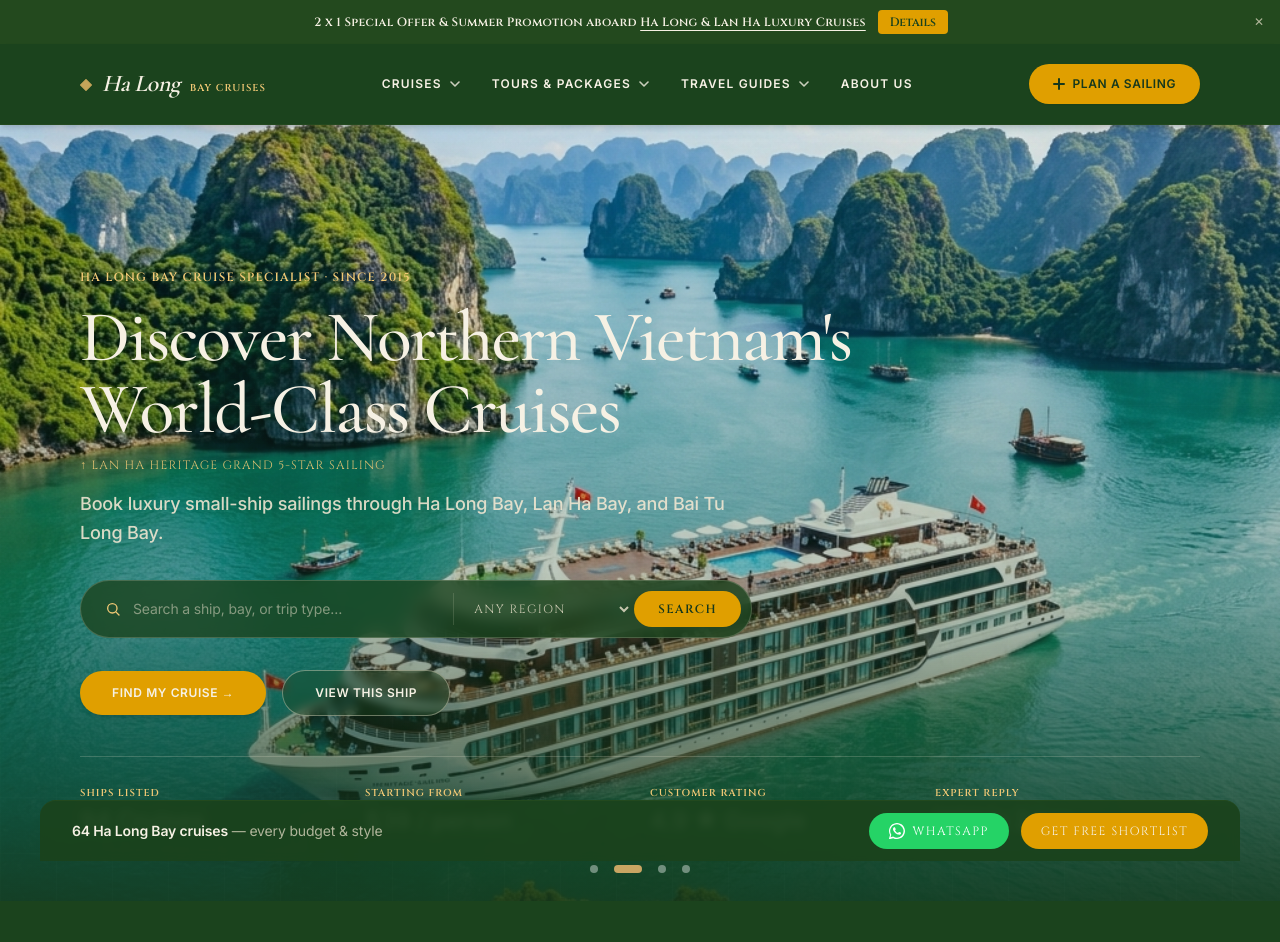
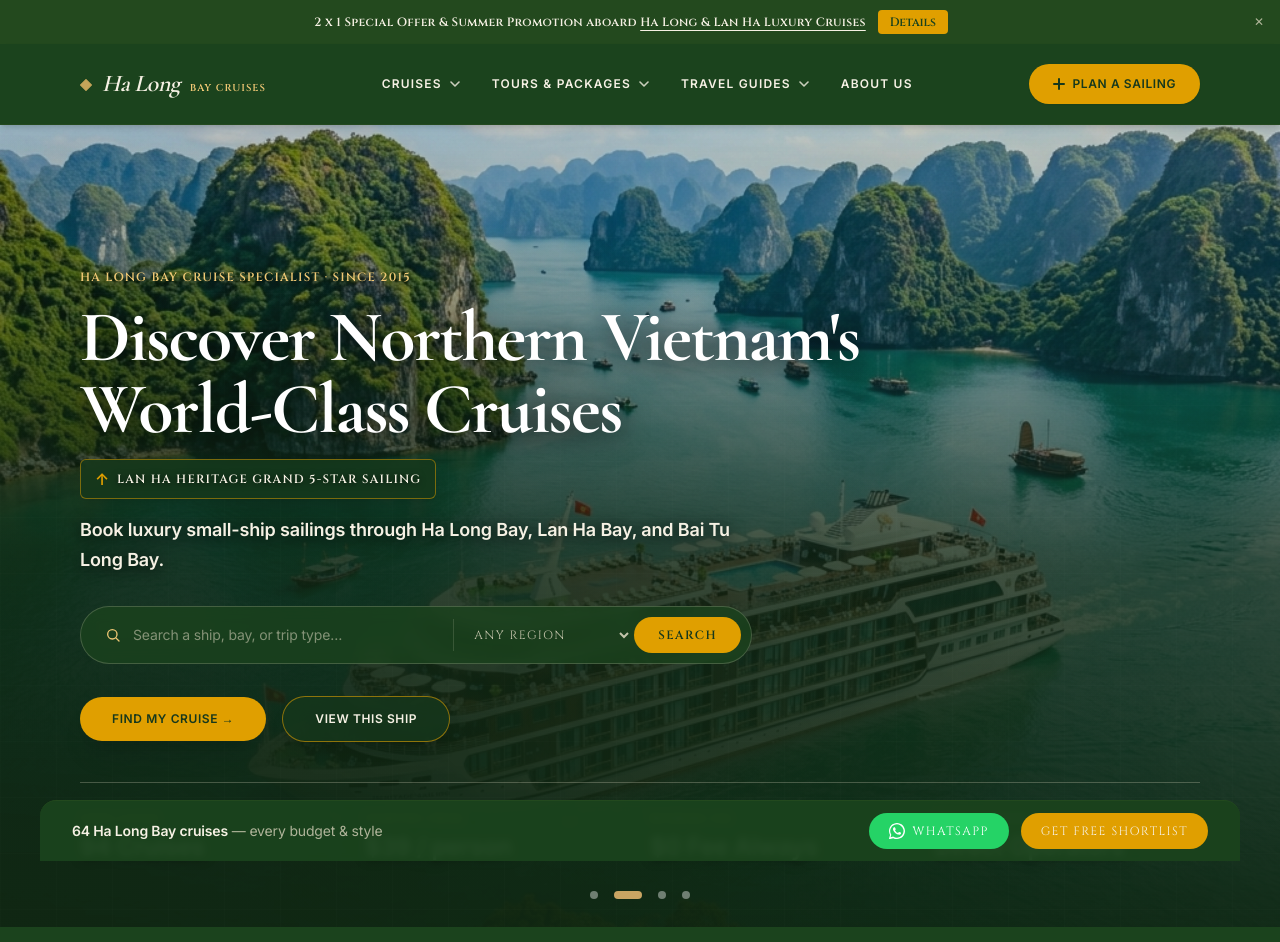
Before and after one commit to anhvu12399/halong-cruise, a Next.js app: page / in a window 1280 px wide. Shown: the top 942 px of the page. Built offline with nearby package versions, Linux system fonts and the light colour scheme.

Commit message:
style: increase text boldness, add multi-stop dark vignette gradient, text drop-shadows and dark glass badge for maximum banner text readability

```diff
--- a/src/components/HeroSlideshow.tsx
+++ b/src/components/HeroSlideshow.tsx
@@ -77,12 +77,20 @@ export default function HeroSlideshow({
         );
       })}
 
-      {/* Gradient vignette — bottom darkening only, preserves sky clarity */}
+      {/* High-contrast multi-stop vignette for maximum text readability */}
       <div
         className="absolute inset-0 pointer-events-none"
         style={{
           background:
-            'linear-gradient(to top, rgba(22,56,28,0.90) 0%, rgba(27,67,29,0.30) 40%, rgba(27,67,29,0.04) 100%)',
+            'linear-gradient(to top, rgba(16,38,18,0.96) 0%, rgba(16,38,18,0.78) 45%, rgba(16,38,18,0.38) 75%, rgba(16,38,18,0.18) 100%)',
+          zIndex: 1,
+        }}
+      />
+      <div
+        className="absolute inset-0 pointer-events-none"
+        style={{
+          background:
+            'radial-gradient(ellipse at bottom left, rgba(16,38,18,0.85) 0%, transparent 70%)',
           zIndex: 1,
         }}
       />
@@ -90,23 +98,23 @@ export default function HeroSlideshow({
 
       {/* Content */}
       <div className="container-content relative pb-16 pt-36" style={{ zIndex: 2 }}>
-        <p className="eyebrow mb-4 text-brass-300 font-bold">
+        <p className="eyebrow mb-4 text-[#F0C875] font-bold tracking-widest drop-shadow-[0_2px_4px_rgba(0,0,0,0.9)]">
           Ha Long Bay Cruise Specialist · Since 2015
         </p>
-        <h1 className="max-w-4xl font-display text-5xl font-medium leading-[1.06] tracking-tight text-sand-50 md:text-7xl">
+        <h1 className="max-w-4xl font-display text-5xl font-bold leading-[1.05] tracking-tight text-white drop-shadow-[0_4px_14px_rgba(0,0,0,0.95)] md:text-7xl">
           {heroTitle || 'Sail the Karsts.'}
         </h1>
 
-        {/* Slide name badge — subtle attribution of the background photo */}
-        <p
-          className="mt-3 font-mono text-xs text-brass-300/90 uppercase tracking-widest transition-opacity duration-700"
-          aria-live="polite"
-        >
-          ↑ {slides[current]?.name}
-        </p>
+        {/* Slide name badge — high contrast dark pill container */}
+        <div className="mt-3.5 inline-flex items-center gap-2 rounded-md border border-[#E09F00]/50 bg-[#16381C]/85 px-3.5 py-1.5 backdrop-blur-md shadow-lg">
+          <span className="text-[#E09F00] font-bold">↑</span>
+          <span className="font-mono text-xs font-bold uppercase tracking-widest text-sand-50 drop-shadow-[0_1px_3px_rgba(0,0,0,0.8)]">
+            {slides[current]?.name}
+          </span>
+        </div>
 
         {heroSubtitle && (
-          <p className="mt-4 max-w-2xl text-lg font-medium text-sand-100/90 leading-relaxed">
+          <p className="mt-4 max-w-2xl text-lg font-semibold text-sand-50 leading-relaxed drop-shadow-[0_2px_8px_rgba(0,0,0,0.95)]">
             {heroSubtitle}
           </p>
         )}
@@ -117,35 +125,35 @@ export default function HeroSlideshow({
         <div className="mt-8 flex flex-wrap items-center gap-4">
           <Link
             href="/cruises"
-            className="rounded-full bg-terracotta-500 px-8 py-3.5 text-xs font-bold uppercase tracking-wider text-sand-50 transition hover:bg-terracotta-600 shadow-md"
+            className="rounded-full bg-[#E09F00] px-8 py-3.5 text-xs font-extrabold uppercase tracking-wider text-[#16381C] transition hover:bg-[#F0A800] shadow-xl"
           >
             Find My Cruise →
           </Link>
           <Link
             href={`/cruises/${slides[current]?.slug}`}
-            className="rounded-full border border-sand-100/40 bg-teal-950/40 px-8 py-3.5 text-xs font-bold uppercase tracking-wider text-sand-50 backdrop-blur-sm transition hover:border-brass-300 hover:text-brass-300"
+            className="rounded-full border border-[#E09F00]/60 bg-[#16381C]/80 px-8 py-3.5 text-xs font-bold uppercase tracking-wider text-sand-50 backdrop-blur-md transition hover:border-[#E09F00] hover:text-[#F0C875] shadow-lg"
           >
             View this ship
           </Link>
         </div>
 
         {/* Stat strip */}
-        <div className="mt-10 grid grid-cols-2 gap-5 border-t border-sand-100/20 pt-7 font-body text-sand-100/80 md:grid-cols-4">
+        <div className="mt-10 grid grid-cols-2 gap-5 border-t border-sand-100/25 pt-7 font-body text-sand-100 md:grid-cols-4">
           <div>
-            <p className="eyebrow text-[10px] text-brass-300">Ships Listed</p>
-            <p className="mt-1 text-2xl font-bold text-sand-50">{cruiseCount ?? slides.length} Cruises</p>
+            <p className="eyebrow text-[10px] font-bold text-[#F0C875] drop-shadow-[0_1px_3px_rgba(0,0,0,0.9)]">Ships Listed</p>
+            <p className="mt-1 text-2xl font-extrabold text-white drop-shadow-[0_2px_6px_rgba(0,0,0,0.95)]">{cruiseCount ?? slides.length} Cruises</p>
           </div>
           <div>
-            <p className="eyebrow text-[10px] text-brass-300">Starting From</p>
-            <p className="mt-1 text-2xl font-bold text-sand-50">$39 / person</p>
+            <p className="eyebrow text-[10px] font-bold text-[#F0C875] drop-shadow-[0_1px_3px_rgba(0,0,0,0.9)]">Starting From</p>
+            <p className="mt-1 text-2xl font-extrabold text-white drop-shadow-[0_2px_6px_rgba(0,0,0,0.95)]">$39 / person</p>
           </div>
           <div>
-            <p className="eyebrow text-[10px] text-brass-300">Customer Rating</p>
-            <p className="mt-1 text-2xl font-bold text-sand-50">4.9 ★ Google</p>
+            <p className="eyebrow text-[10px] font-bold text-[#F0C875] drop-shadow-[0_1px_3px_rgba(0,0,0,0.9)]">Booking Fee</p>
+            <p className="mt-1 text-2xl font-extrabold text-white drop-shadow-[0_2px_6px_rgba(0,0,0,0.95)]">$0 Fee Always</p>
           </div>
           <div>
-            <p className="eyebrow text-[10px] text-brass-300">Expert Reply</p>
-            <p className="mt-1 text-2xl font-bold text-sand-50">Within 2 hrs</p>
+            <p className="eyebrow text-[10px] font-bold text-[#F0C875] drop-shadow-[0_1px_3px_rgba(0,0,0,0.9)]">Price Promise</p>
+            <p className="mt-1 text-2xl font-extrabold text-white drop-shadow-[0_2px_6px_rgba(0,0,0,0.95)]">Direct Operators</p>
           </div>
         </div>
       </div>
```
